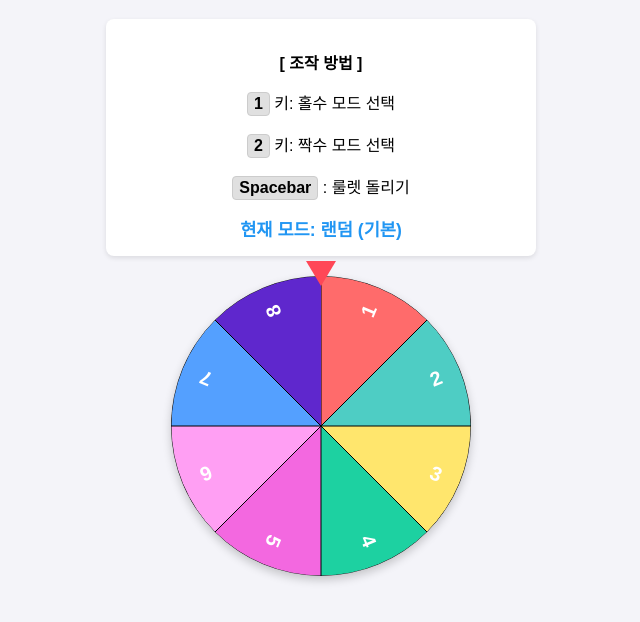
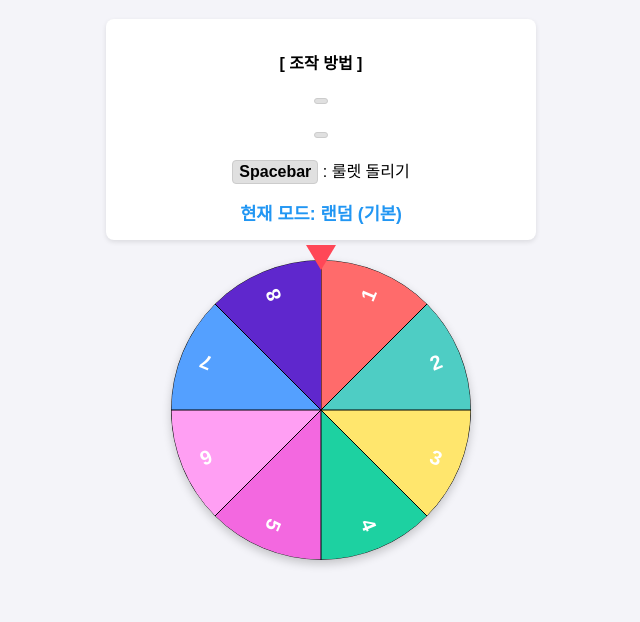
Before and after one commit to 26163-source/zkwlsh.io, a plain HTML site: page index.html in a window 1280 px wide. Shown: the part 90-712 px from the top of the page, without its empty margins (319-959 px from the left). Drawn offline with Linux system fonts and the light colour scheme.

Commit message:
Update index.html

```diff
--- a/index.html
+++ b/index.html
@@ -84,8 +84,8 @@
 
     <div class="instruction">
         <p><strong>[ 조작 방법 ]</strong></p>
-        <p><span class="key-badge">1</span> 키: 홀수 모드 선택</p>
-        <p><span class="key-badge">2</span> 키: 짝수 모드 선택</p>
+        <p><span class="key-badge"></span></p>
+        <p><span class="key-badge"></span></p>
         <p><span class="key-badge">Spacebar</span> : 룰렛 돌리기</p>
         <div id="modeStatus" class="mode-status">현재 모드: 랜덤 (기본)</div>
     </div>
```
